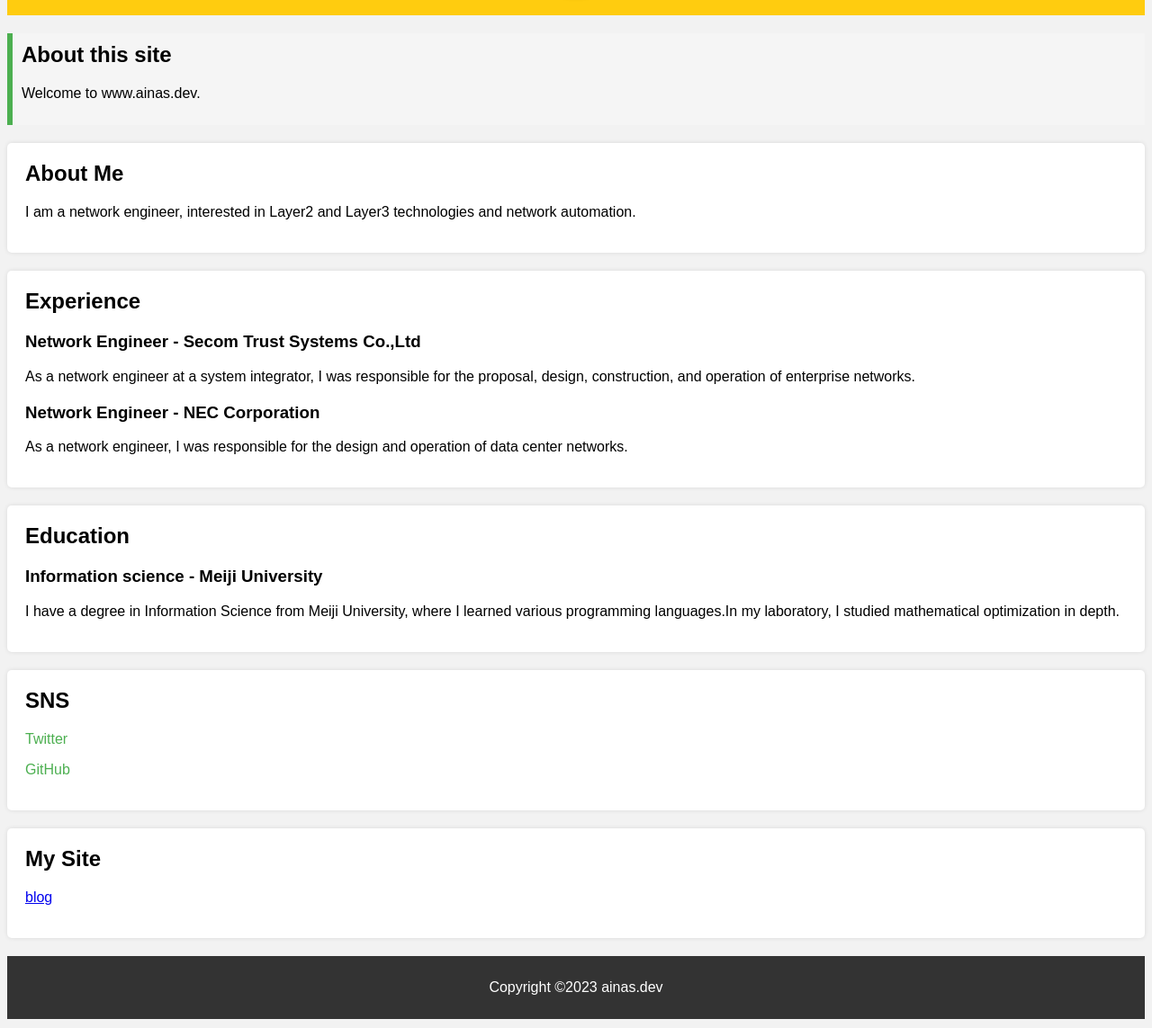
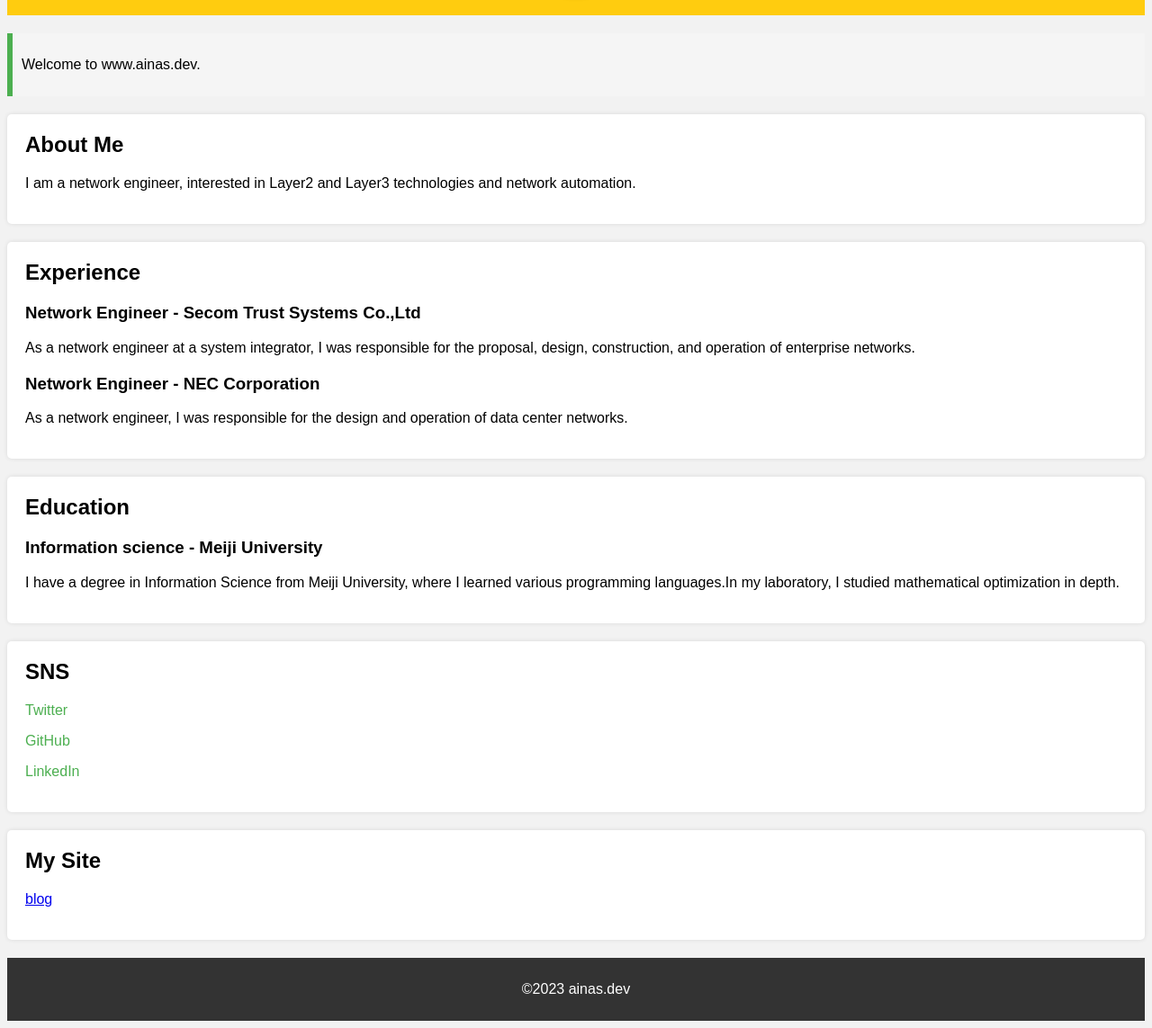
Before and after one commit to ainasdev/ainasdev.github.io, a plain HTML site: page index.html in a window 1280 px wide. Shown: the part 218-1361 px from the top of the page at 90% size. Drawn offline with Linux system fonts and the light colour scheme; no server answers.

Commit message:
Update index.html

```diff
--- a/index.html
+++ b/index.html
@@ -13,7 +13,6 @@
     <img src="profile.png" alt="My Profile Picture" width="150" height="150">
   </header>
   <div id="global_ipv4_notification">
-    <h2>About this site</h2>
     <p>Welcome to www.ainas.dev.</p>
   </div>
   <main>
@@ -37,6 +36,7 @@
         <h2>SNS</h2>
         <p><a href="https://twitter.com/ainasdev">Twitter</a></p>
         <p><a href="https://github.com/ainasdev">GitHub</a></p>
+        <p><a href="https://www.linkedin.com/in/ainasdev">LinkedIn</a></p>
     </section>
     <section id="mysite">
         <h2>My Site</h2>
@@ -44,10 +44,10 @@
     </section>
   </main>
   <footer>
-    <p>Copyright ©2023 ainas.dev</p>
+    <p>©2023 ainas.dev</p>
   </footer>
   <script>
     getIp();
-</script>
+  </script>
 </body>
 </html>
```
